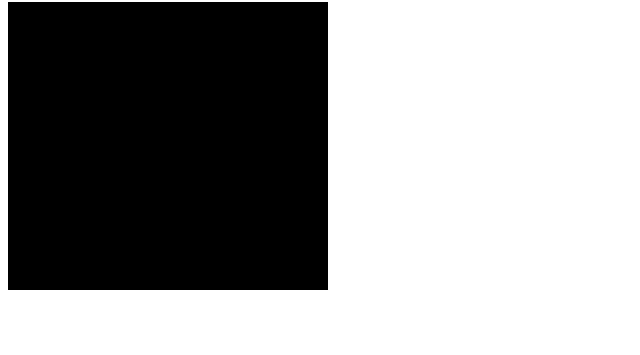
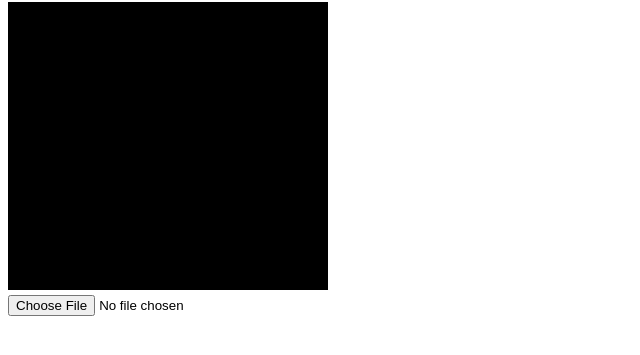
Before and after one commit to TieSoul/LameBoy, a plain HTML site: page index.html in a window 1280 px wide. Shown: the part 87-442 px from the top of the page, without its empty margins (0-640 px from the left). Drawn offline with Linux system fonts and the light colour scheme.

Commit message:
Testing repo access

```diff
--- a/index.html
+++ b/index.html
@@ -11,6 +11,10 @@
 	<h1>LameBoy</h1>
 	<canvas id="canvas" width="160" height="144"></canvas>
 
+	<div id="file">
+		<input id="fileInput" type="file">
+	</div>
+
 	<script src="js/MMU.js"></script>
 	<script src="js/CPU.js"></script>
 	<script src="js/main.js"></script>
```
